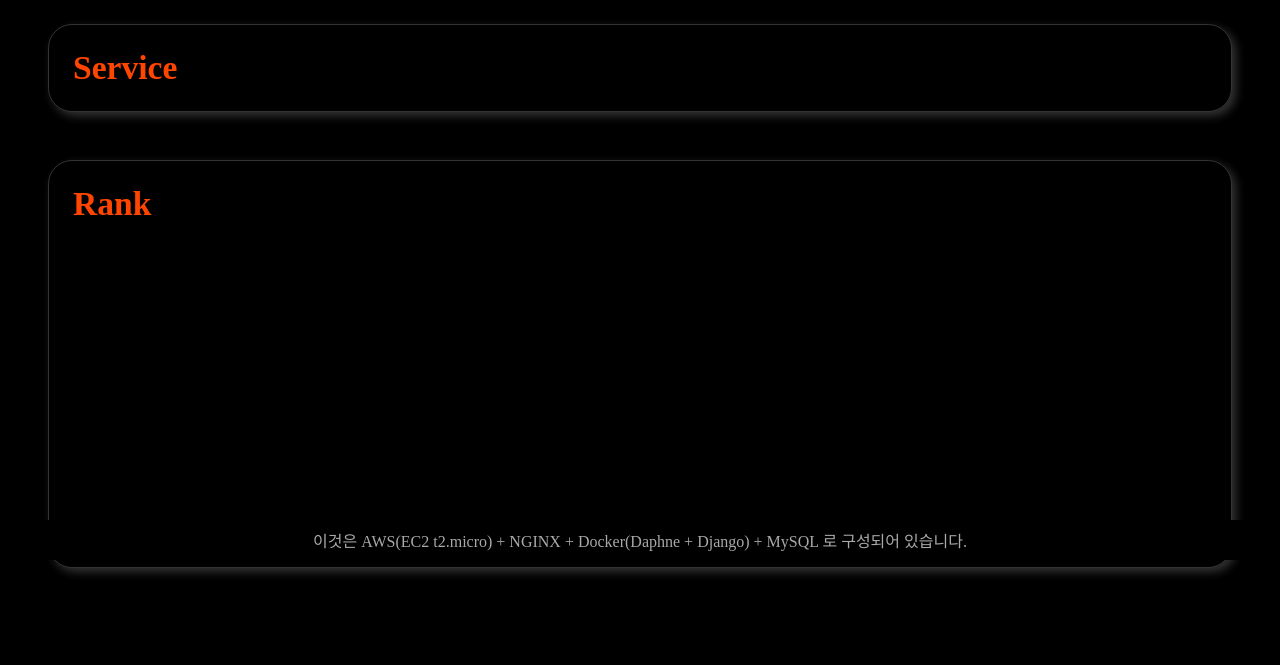
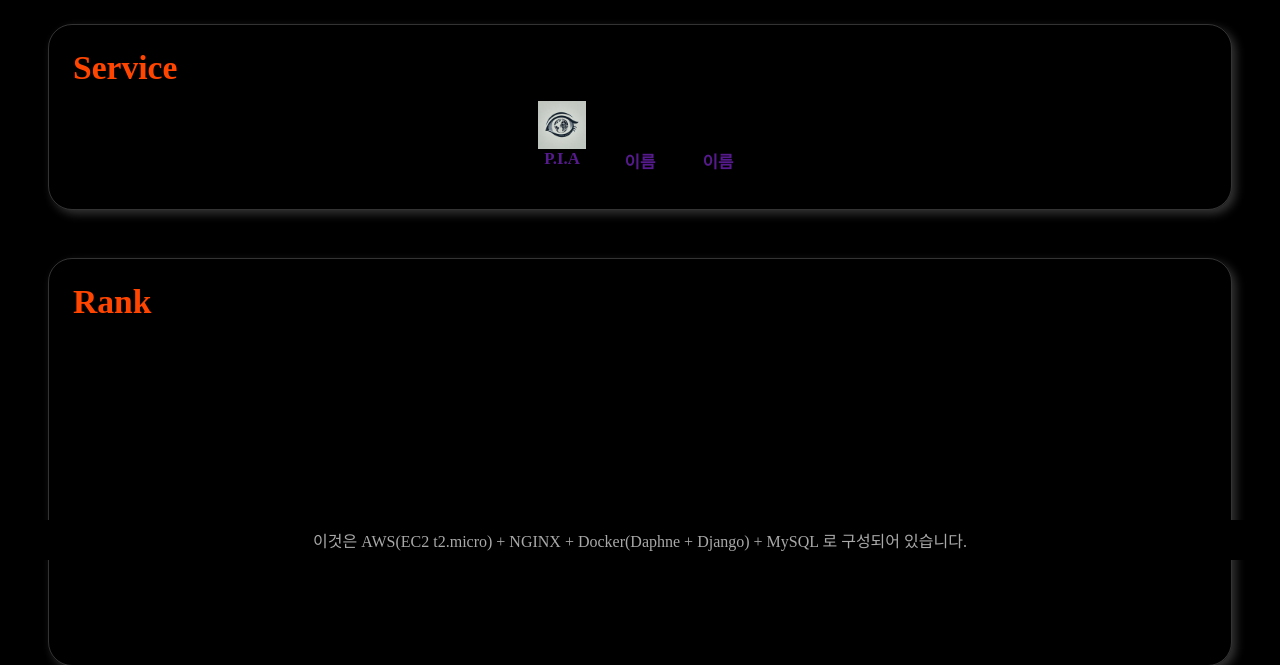
Before and after one commit to varzeny/my_blog, a Django app: page / in a window 1280 px wide. Shown: the part 240-905 px from the top of the page. Before the commit the page ends 815 px from the top, so only its background shows below. Run offline with Django 5.2, Linux system fonts and the light colour scheme; data that the repository does not hold is empty.

Commit message:
서비스 아이콘 추가

```diff
--- a/myblog/app_home/static/app_home/css/home.css
+++ b/myblog/app_home/static/app_home/css/home.css
@@ -19,6 +19,41 @@ main section {
     .service {
         width: 100%;
     }
+        .container-servicelink {
+            width: 100%;
+            display: flex;
+            justify-content: center;
+        }
+            .service li {
+                width: 3rem; height: 4rem;
+                display: inline-block;
+            }
+            .service li:hover{
+                transform: translateY(-5px);
+                box-shadow: 0px 0px 20px rgba(255, 255, 255, 0.4);
+
+            }
+                .service a {
+                    width: 100%; height: 100%;
+                    font-size: 0.7rem;
+                    font-weight: bold;
+                    display: flex;
+                    flex-direction: column;
+                    justify-content: center;
+                    align-items: center;
+                }
+                    .service-image {
+                        width: 2rem; height: 2rem;
+                        display: block;
+                        background-size: cover;
+                        background-position: center;
+
+                    }
+                    .service-pia span {
+                        background-image: url("/static/image/service/pia_icon.jpg");
+                    }
+
+
     .rank {
         width: 100%;
 
--- a/myblog/app_home/templates/app_home/home.html
+++ b/myblog/app_home/templates/app_home/home.html
@@ -17,6 +17,24 @@
     <main>
         <section class="service">
             <h3>Service</h3>
+            <div class="container-servicelink">
+                <ul>
+                    <li class="service-pia"><a target="_top" href="">
+                        <span class="service-image"></span>
+                        P.I.A
+                    </a></li>
+
+                    <li><a target="_top" href="">
+                        <span class="service-image"></span>
+                        이름
+                    </a></li>
+
+                    <li><a target="_top" href="">
+                        <span class="service-image"></span>
+                        이름
+                    </a></li>
+                </ul>
+            </div>
         </section>
 
         <section class="rank">
```
Also changed, not shown: myblog/static/image/service/pia_icon.jpg (added).
